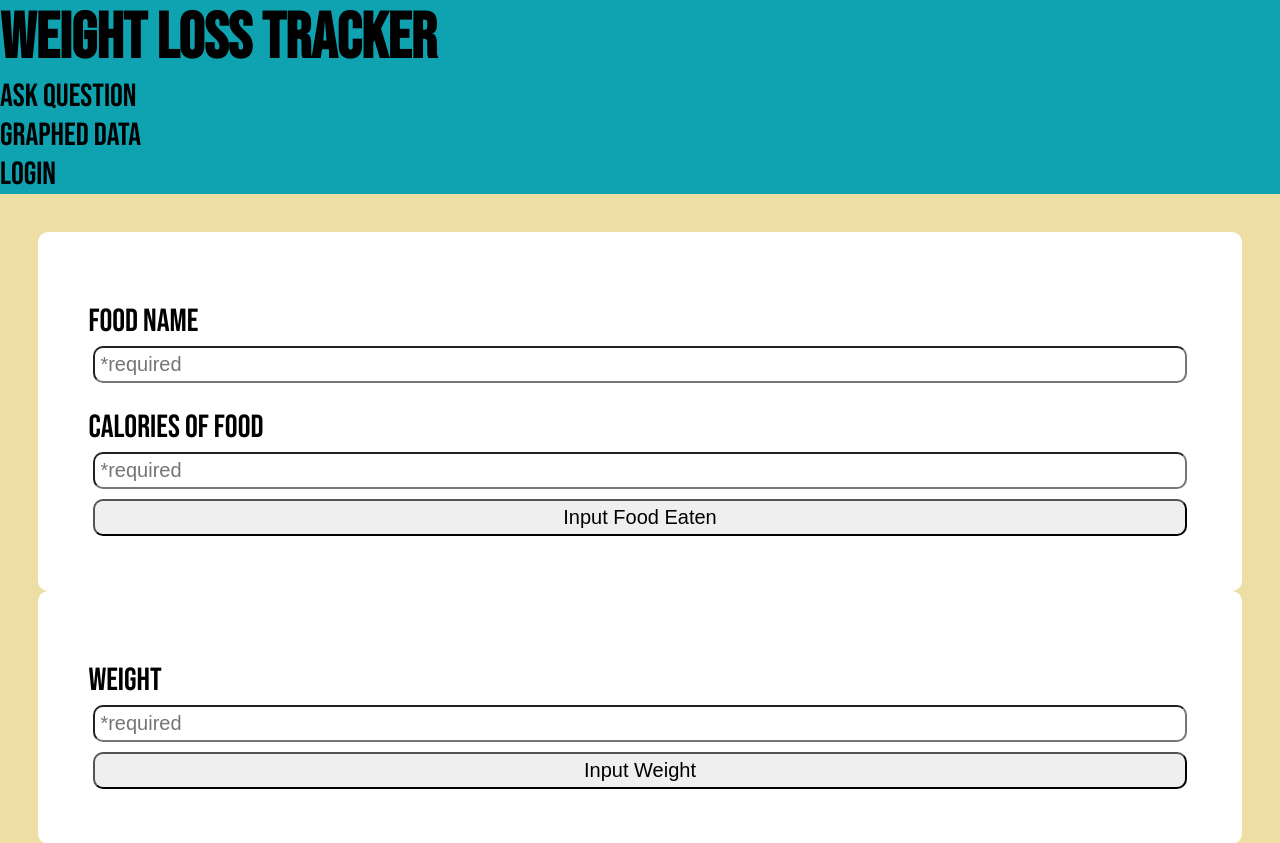
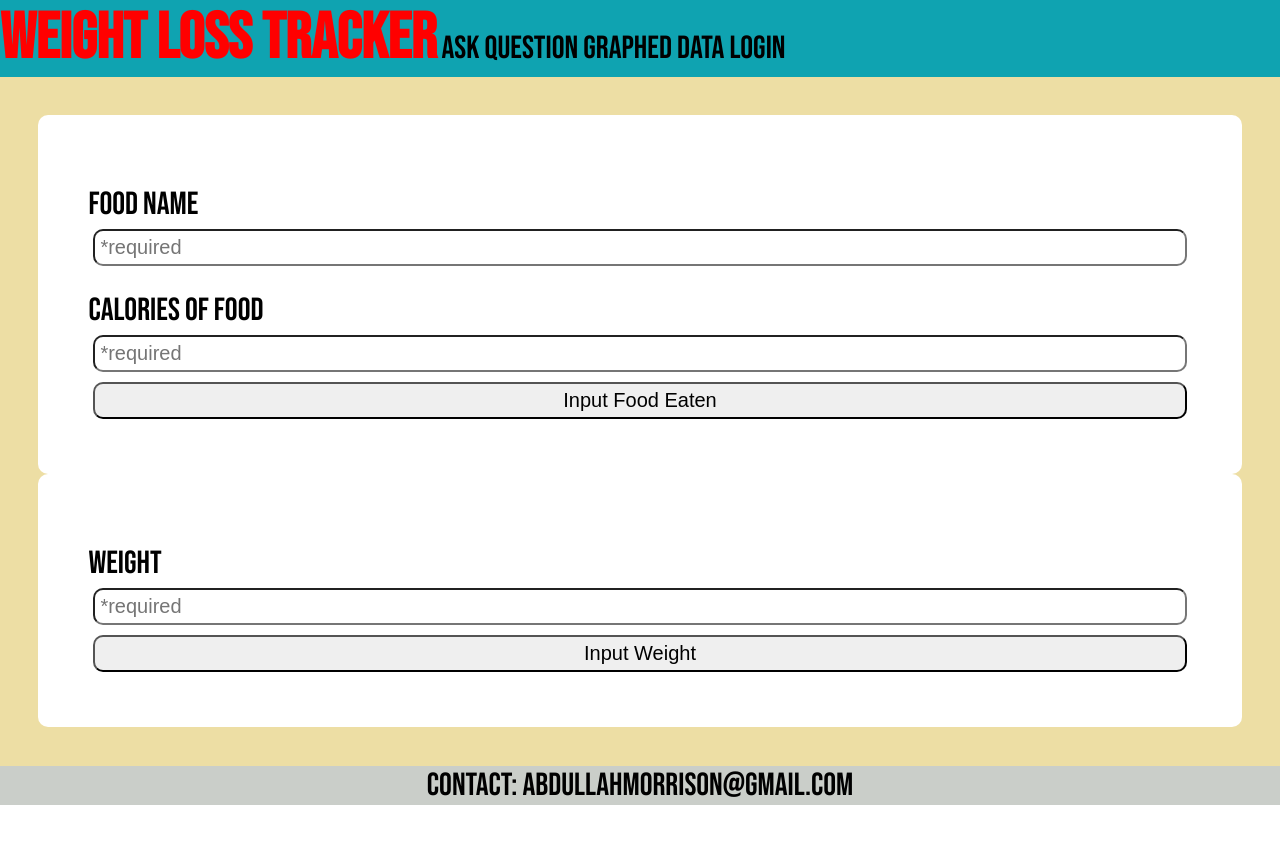
Before and after one commit to abdullahmorrison/WeightLossTracker, a PHP site: page / in a window 1280 px wide. Shown: the top 843 px of the page. After the commit the page ends 805 px from the top, so only its background shows below. Run offline with PHP 8.4, Linux system fonts and the light colour scheme.

Commit message:
updated header links and styles

```diff
--- a/public/views/pageComponents/header.php
+++ b/public/views/pageComponents/header.php
@@ -1,8 +1,8 @@
 <header>
     <ul>
-        <li><h1>Weight Loss Tracker</h1></li>
-        <li>Ask Question</li>
-        <li>Graphed Data</li>
-        <li>Login</li>
+        <li><h1><a href="index.php">Weight Loss Tracker</a></h1></li>
+        <li><a href="question.php">Ask Question</a></li>
+        <li><a href="graphs.php">Graphed Data</a></li>
+        <li><a href="">Login</a></li>
     </ul>
 </header>
--- a/public/views/styles.css
+++ b/public/views/styles.css
@@ -2,7 +2,7 @@
         Table Of Contents
         ------------------
       1. LAYOUTS
-        1.1 Main
+        1.1 General
         1.2 Header
         1.3 Footer
       2. COMPONENTS
@@ -21,7 +21,7 @@
 /**------------------------------------------
 **            1. lAYOUTS
 **------------------------------------------*/
-/******************1.1 Main******************/
+/******************1.1 General******************/
 * {
   margin: 0;
   padding: 0;
@@ -55,6 +55,18 @@ main {
 /*****************1.2 HEADER********************/
 header {
   background: var(--mainColor);
+}
+
+header li {
+  display: inline-block;
+}
+
+header a {
+  text-decoration: none;
+}
+
+header a:hover {
+  color: red;
 }
 
 /*******************1.3 FOOTER*****************/
--- a/public/views/styles.scss
+++ b/public/views/styles.scss
@@ -2,7 +2,7 @@
         Table Of Contents
         ------------------
       1. LAYOUTS
-        1.1 Main
+        1.1 General
         1.2 Header
         1.3 Footer
       2. COMPONENTS
@@ -22,7 +22,7 @@
 /**------------------------------------------
 **            1. lAYOUTS
 **------------------------------------------*/
-/******************1.1 Main******************/
+/******************1.1 General******************/
 * {
   margin: 0;
   padding: 0;
@@ -50,6 +50,15 @@ main {
 /*****************1.2 HEADER********************/
 header {
   background: var(--mainColor);
+  li {
+    display: inline-block;
+  }
+  a {
+    text-decoration: none;
+  }
+  a:hover {
+    color: red;
+  }
 }
 /*******************1.3 FOOTER*****************/
 footer {
```
Also changed, not shown: 1 other file.
